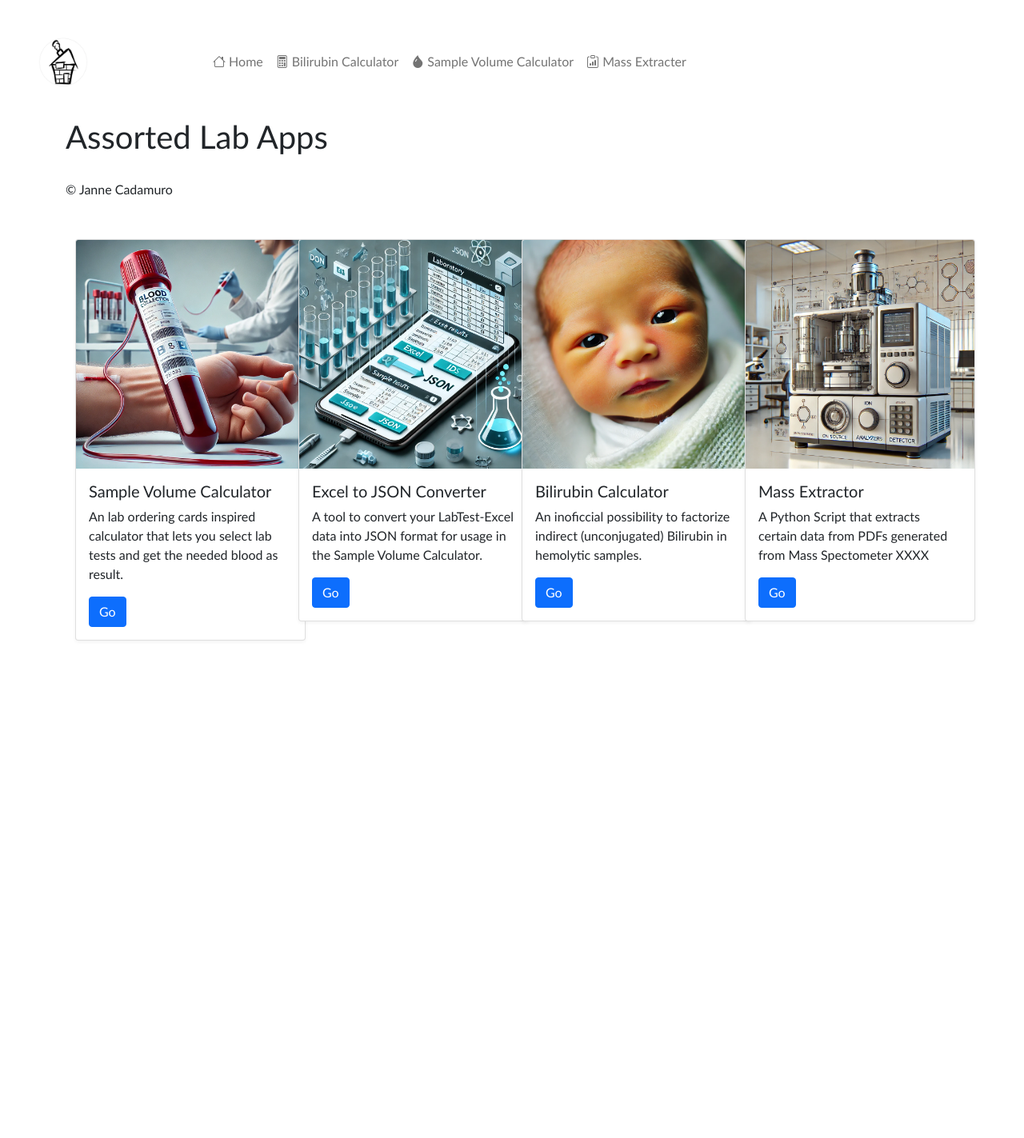
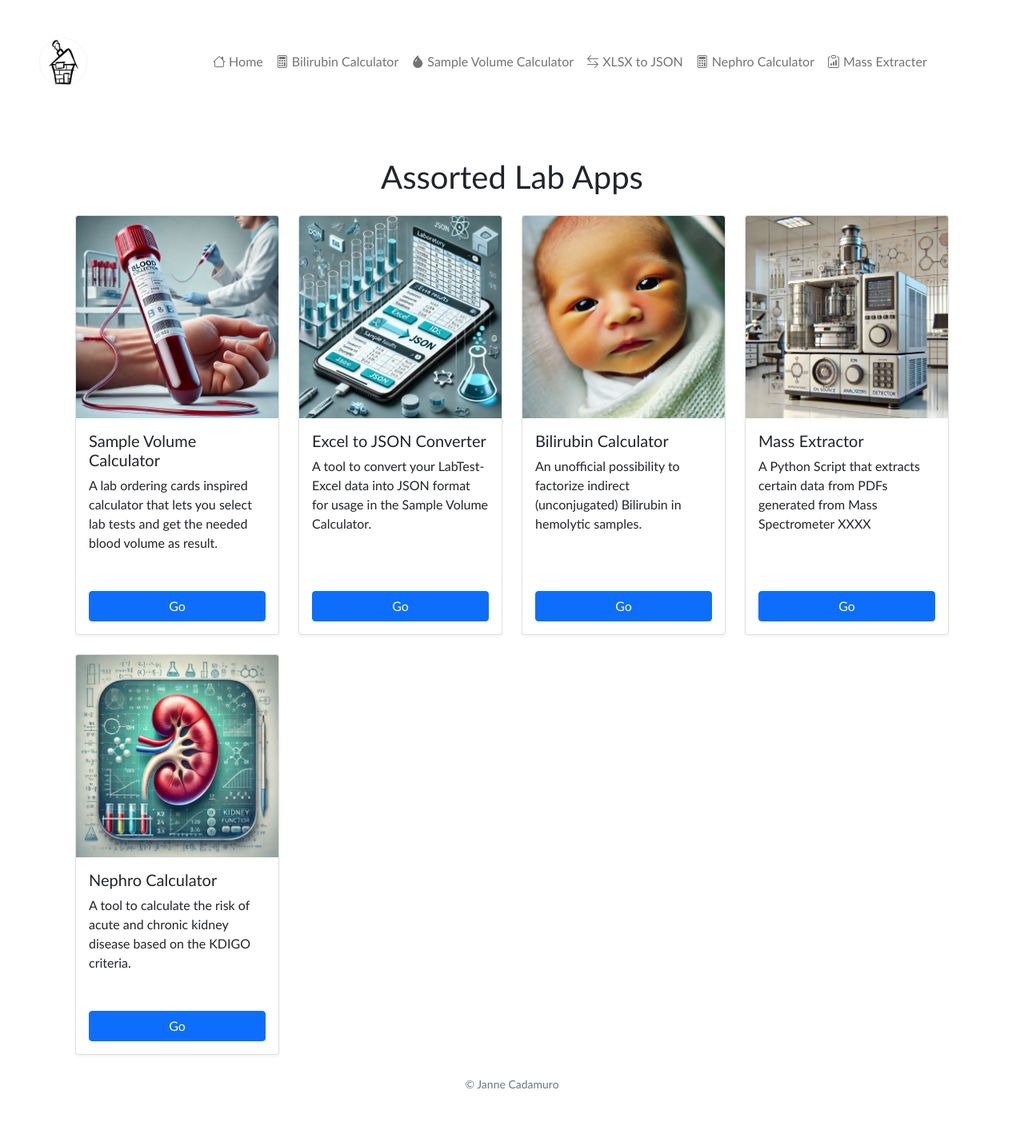
Before and after one commit to drfoehn/medapps, a Flask app: page / in a window 1280 px wide. Shown: the whole page at 80% size. Before the commit the page ends 801 px from the top, so only its background shows below. Run offline with Flask 3, Linux system fonts and the light colour scheme.

Commit message:
added Nephrocalculator

```diff
--- a/templates/base.html
+++ b/templates/base.html
@@ -7,6 +7,7 @@
     <link href="https://cdn.jsdelivr.net/npm/bootstrap@5.0.2/dist/css/bootstrap.min.css" rel="stylesheet">
     <link rel="stylesheet" href="{{ url_for('static', filename='css/main.css') }}">
     <link rel="stylesheet" href="https://cdn.jsdelivr.net/npm/bootstrap-icons@1.11.3/font/bootstrap-icons.min.css">
+    <script src="https://unpkg.com/vue@3/dist/vue.global.js"></script>
     {% block extra_css %}{% endblock %}
   </head>
   <body>
--- a/templates/index.html
+++ b/templates/index.html
@@ -3,57 +3,77 @@
 {% block title %}Janne's Apps{% endblock %}
 
 {% block content %}
-<h1>Assorted Lab Apps</h1>
-<div>&copy; Janne Cadamuro</div>
-<p></p>
-
-<div class="container">
-    <div class="row">
-      <div class="col-lg-3 col-md-6 col-12 mb-2"> <!-- col-3 for large, col-6 for medium, col-12 for small -->
-        <div class="card d-flex justify-content-center align-items-center" style="width: 18rem;">
-
-            <img src="{{ url_for('static', filename='img/sample_volume_calculator.webp') }}" class="card-img-top" alt="sample volume calculator">
-            <div class="card-body">
+<div class="container py-4">
+    <h1 class="text-center mb-4">Assorted Lab Apps</h1>
+    <div class="row g-4">
+        <div class="col-lg-3 col-md-6 col-12">
+            <div class="card h-100">
+                <img src="{{ url_for('static', filename='img/sample_volume_calculator.webp') }}"
+                     class="card-img-top"
+                     alt="Sample Volume Calculator Interface">
+                <div class="card-body d-flex flex-column">
                     <h5 class="card-title">Sample Volume Calculator</h5>
-              <p class="card-text">An lab ordering cards inspired calculator that lets you select lab tests and get the needed blood as result.</p>
-              <a href="{{ url_for('sample_volume_calculator') }}" class="btn btn-primary">Go</a>
+                    <p class="card-text">A lab ordering cards inspired calculator that lets you select lab tests and get the needed blood volume as result.</p>
+                    <a href="{{ url_for('sample_volume_calculator') }}" class="btn btn-primary mt-auto">Go</a>
                 </div>
             </div>
         </div>
-      <div class="col-lg-3 col-md-6 col-12 mb-2"> <!-- col-3 for large, col-6 for medium, col-12 for small -->
-        <div class="card d-flex justify-content-center align-items-center" style="width: 18rem;">
 
-            <img src="{{ url_for('static', filename='img/xls2json.webp') }}" class="card-img-top" alt="Excel to JSON converter">
-            <div class="card-body">
+        <div class="col-lg-3 col-md-6 col-12">
+            <div class="card h-100">
+                <img src="{{ url_for('static', filename='img/xls2json.webp') }}"
+                     class="card-img-top"
+                     alt="Excel to JSON Converter Interface">
+                <div class="card-body d-flex flex-column">
                     <h5 class="card-title">Excel to JSON Converter</h5>
                     <p class="card-text">A tool to convert your LabTest-Excel data into JSON format for usage in the Sample Volume Calculator.</p>
-              <a href="{{ url_for('excel_to_json_converter') }}" class="btn btn-primary">Go</a>
+                    <a href="{{ url_for('excel_to_json_converter') }}" class="btn btn-primary mt-auto">Go</a>
                 </div>
             </div>
         </div>
-      <div class="col-lg-3 col-md-6 col-12 mb-2"> <!-- col-3 for large, col-6 for medium, col-12 for small -->
-        <div class="card d-flex justify-content-center align-items-center" style="width: 18rem;">
 
-            <img src="{{ url_for('static', filename='img/bilirubin_neo.webp') }}" class="card-img-top" alt="sample volume calculator">
-            <div class="card-body">
+        <div class="col-lg-3 col-md-6 col-12">
+            <div class="card h-100">
+                <img src="{{ url_for('static', filename='img/bilirubin_neo.webp') }}"
+                     class="card-img-top"
+                     alt="Bilirubin Calculator Interface">
+                <div class="card-body d-flex flex-column">
                     <h5 class="card-title">Bilirubin Calculator</h5>
-              <p class="card-text">An inoficcial possibility to factorize indirect (unconjugated) Bilirubin in hemolytic samples.</p>
-              <a href="{{ url_for('bilirubin_calculator') }}" class="btn btn-primary">Go</a>
+                    <p class="card-text">An unofficial possibility to factorize indirect (unconjugated) Bilirubin in hemolytic samples.</p>
+                    <a href="{{ url_for('bilirubin_calculator') }}" class="btn btn-primary mt-auto">Go</a>
                 </div>
             </div>
         </div>
-      <div class="col-lg-3 col-md-6 col-12 mb-2"> <!-- col-3 for large, col-6 for medium, col-12 for small -->
-        <div class="card d-flex justify-content-center align-items-center" style="width: 18rem;">
 
-            <img src="{{ url_for('static', filename='img/mass.webp') }}" class="card-img-top" alt="sample volume calculator">
-            <div class="card-body">
+        <div class="col-lg-3 col-md-6 col-12">
+            <div class="card h-100">
+                <img src="{{ url_for('static', filename='img/mass.webp') }}"
+                     class="card-img-top"
+                     alt="Mass Extractor Interface">
+                <div class="card-body d-flex flex-column">
                     <h5 class="card-title">Mass Extractor</h5>
-              <p class="card-text">A Python Script that extracts certain data from PDFs generated from Mass Spectometer XXXX</p>
-              <a href="{{ url_for('mass_extracter') }}" class="btn btn-primary">Go</a>
+                    <p class="card-text">A Python Script that extracts certain data from PDFs generated from Mass Spectrometer XXXX</p>
+                    <a href="{{ url_for('mass_extracter') }}" class="btn btn-primary mt-auto">Go</a>
                 </div>
+            </div>
+        </div>
+
+        <div class="col-lg-3 col-md-6 col-12">
+            <div class="card h-100">
+                <img src="{{ url_for('static', filename='img/nephro_calculator.webp') }}"
+                     class="card-img-top"
+                     alt="Nephro Calculator Interface">
+                <div class="card-body d-flex flex-column">
+                    <h5 class="card-title">Nephro Calculator</h5>
+                    <p class="card-text">A tool to calculate the risk of acute and chronic kidney disease based on the KDIGO criteria.</p>
+                    <a href="{{ url_for('nephro_calculator') }}" class="btn btn-primary mt-auto">Go</a>
                 </div>
             </div>
         </div>
     </div>
 
+    <div class="text-center mt-4">
+        <small class="text-muted">&copy; Janne Cadamuro</small>
+    </div>
+</div>
 {% endblock %}
--- a/templates/navigation.html
+++ b/templates/navigation.html
@@ -19,6 +19,12 @@
             <a class="nav-link" href="{{ url_for('sample_volume_calculator') }}"><i class="bi bi-droplet-fill"></i> Sample Volume Calculator</a>
           </li>
           <li class="nav-item">
+            <a class="nav-link" href="{{ url_for('excel_to_json_converter') }}"><i class="bi bi-arrow-left-right"></i> XLSX to JSON</a>
+          </li>
+          <li class="nav-item">
+            <a class="nav-link" href="{{ url_for('nephro_calculator') }}"><i class="bi bi-calculator"></i> Nephro Calculator</a>
+          </li>
+          <li class="nav-item">
             <a class="nav-link" href="{{ url_for('mass_extracter') }}"><i class="bi bi-clipboard-data"></i> Mass Extracter</a>
           </li>
         </ul>
```
Also changed, not shown: static/js/nephro_calculator.js (renamed from static/js/nephrocalculator.js, +9 -5 lines), templates/nephro_calculator.html (+30 -29 lines), static/img/nephro_calculator.webp (added). Lines whose indentation alone changed are shown as unchanged.
